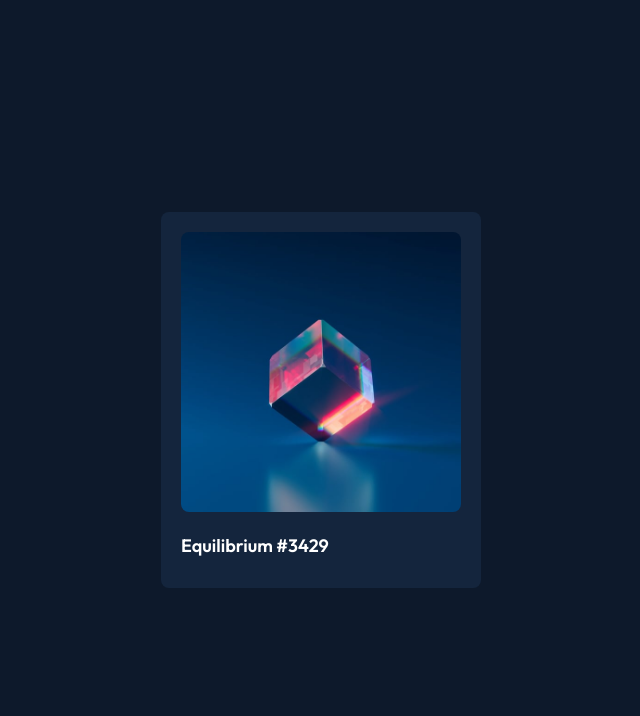
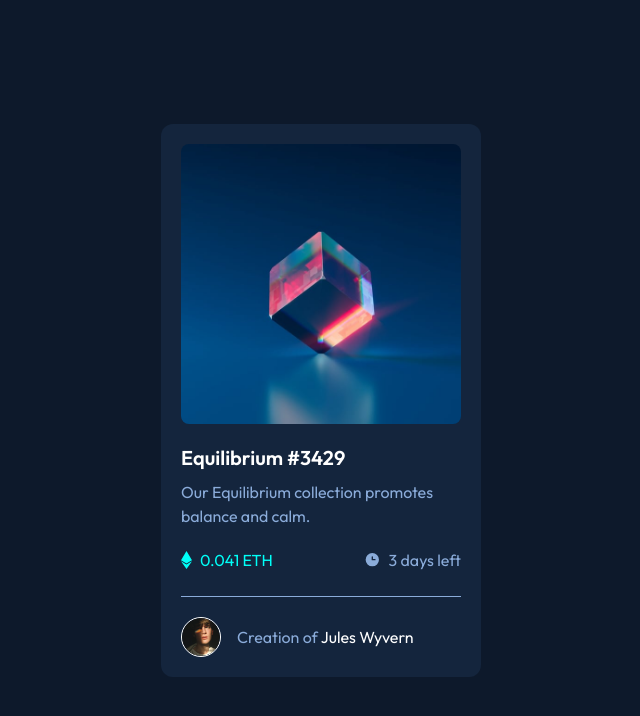
Before and after one commit to ebube92/nft-preview-card-component, a website: page index.html in a window 1280 px wide. Shown: the whole page, without its empty margins (319-959 px from the left). Drawn offline with Linux system fonts and the light colour scheme.

Commit message:
finished the main card design

```diff
--- a/index.html
+++ b/index.html
@@ -13,17 +13,49 @@
     <title>NFT Preview</title>
   </head>
   <body class="bg-bg flex items-center justify-center min-h-screen font-outfit">
-    <section class="bg-card p-5 rounded-lg shadow-line w-[320px]">
+    <section class="bg-card p-5 rounded-xl shadow-line w-[320px]">
       <img
         class="w-full h-auto rounded-lg mb-5"
         src="images/image-equilibrium.jpg"
         alt="NFT image"
       />
       <h1
-        class="text-lg font-semibold mb-2 text-white hover:text-hover hover:cursor-pointer"
+        class="text-xl font-semibold mb-2 text-white hover:text-hover hover:cursor-pointer"
       >
         Equilibrium #3429
       </h1>
+
+      <p class="text-text mb-5">
+        Our Equilibrium collection promotes balance and calm.
+      </p>
+
+      <div
+        class="flex items-center justify-between mb-5 border-b border-text pb-3"
+      >
+        <div class="flex items-center mb-3">
+          <img src="images/icon-ethereum.svg" alt="Ethereum icon" />
+          <span class="text-hover ml-2">0.041 ETH</span>
+        </div>
+
+        <div class="flex items-center mb-3">
+          <img src="images/icon-clock.svg" alt="Clock icon" />
+          <span class="text-text ml-2">3 days left</span>
+        </div>
+      </div>
+
+      <div class="flex items-center text-text gap-x-4">
+        <img
+          src="images/image-avatar.png"
+          alt="Profile avatar"
+          class="w-10 h-10 border-white border-1 rounded-full"
+        />
+        <p>
+          Creation of
+          <span class="text-white hover:text-hover hover:cursor-pointer"
+            >Jules Wyvern</span
+          >
+        </p>
+      </div>
     </section>
   </body>
 </html>
```
Also changed, not shown: output.css.
